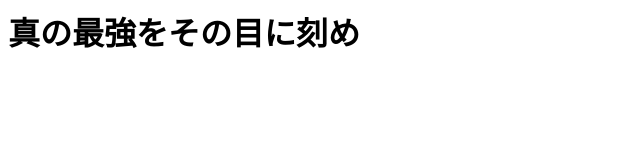
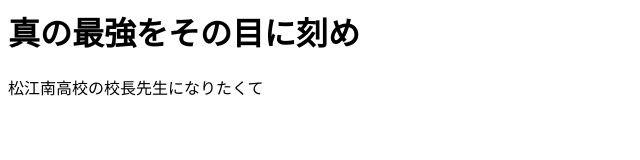
Before and after one commit to moriyamakoki/moriyamakoki.github.io, a plain HTML site: page index.html in a window 1280 px wide. Shown: the whole page, without its empty margins (0-640 px from the left). Drawn offline with Linux system fonts and the light colour scheme.

Commit message:
Update index.html

```diff
--- a/index.html
+++ b/index.html
@@ -2,5 +2,6 @@
   <head></head>
   <body>
     <h1>真の最強をその目に刻め</h1>
+    <p>松江南高校の校長先生になりたくて</p>
   </body>
 </html>
```
